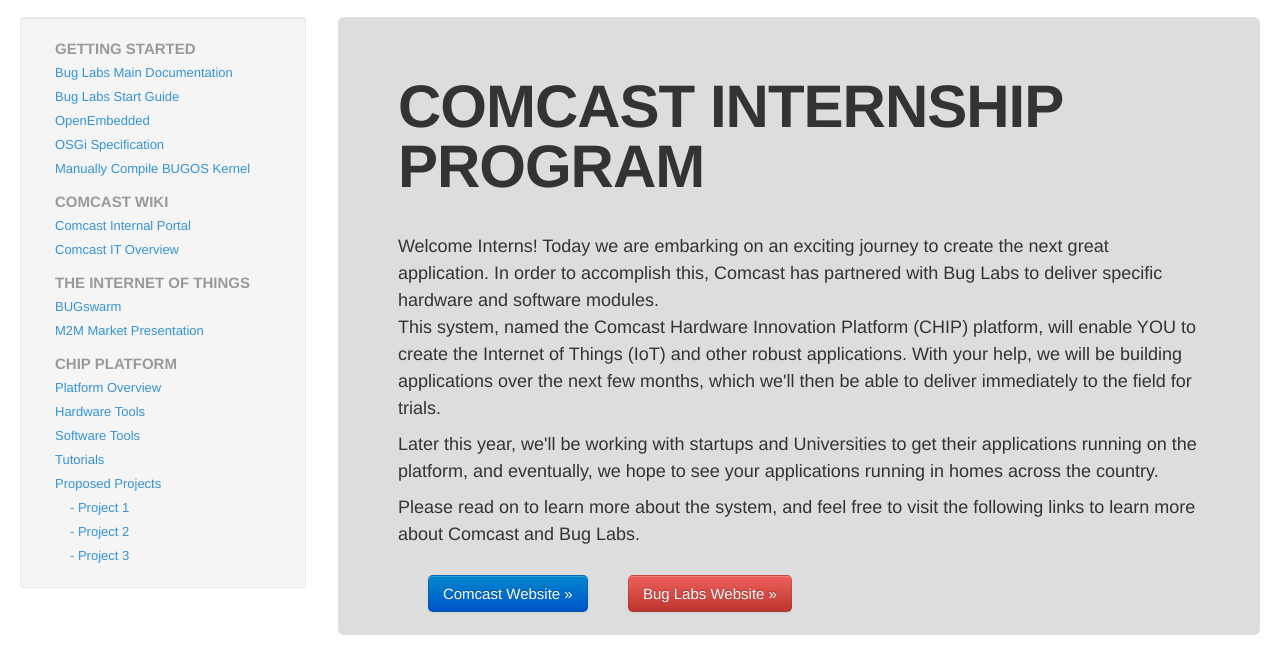
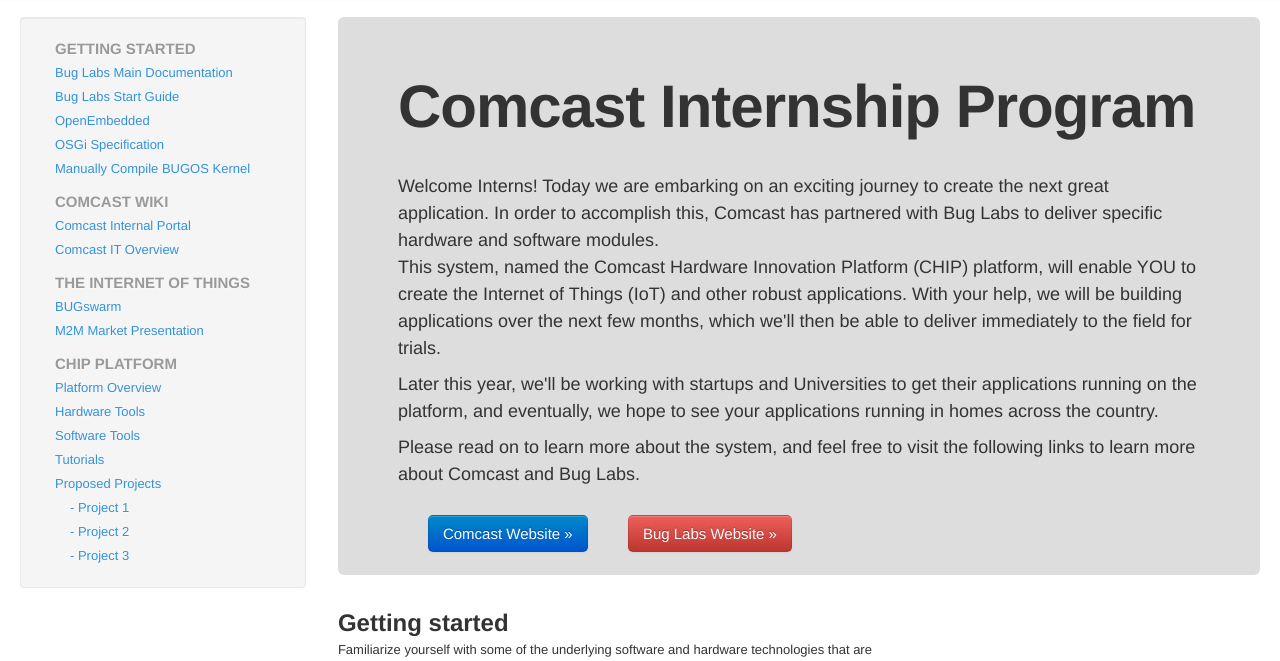
Before and after one commit to chipkit/chipkit.github.com, a plain HTML site: page index.html in a window 1280 px wide. Shown: the part 43-704 px from the top of the page. Drawn offline with Linux system fonts and the light colour scheme.

Commit message:
Changed again the main title

```diff
--- a/index.html
+++ b/index.html
@@ -87,7 +87,7 @@
 				<div class="span9">
 					<!-- Main hero unit for a primary marketing message or call to action -->
 					<div class="hero-unit">
-						<h1>COMCAST INTERNSHIP PROGRAM</h1>
+						<h1>Comcast Internship Program</h1>
 						<br />
 						<br />
 
```
